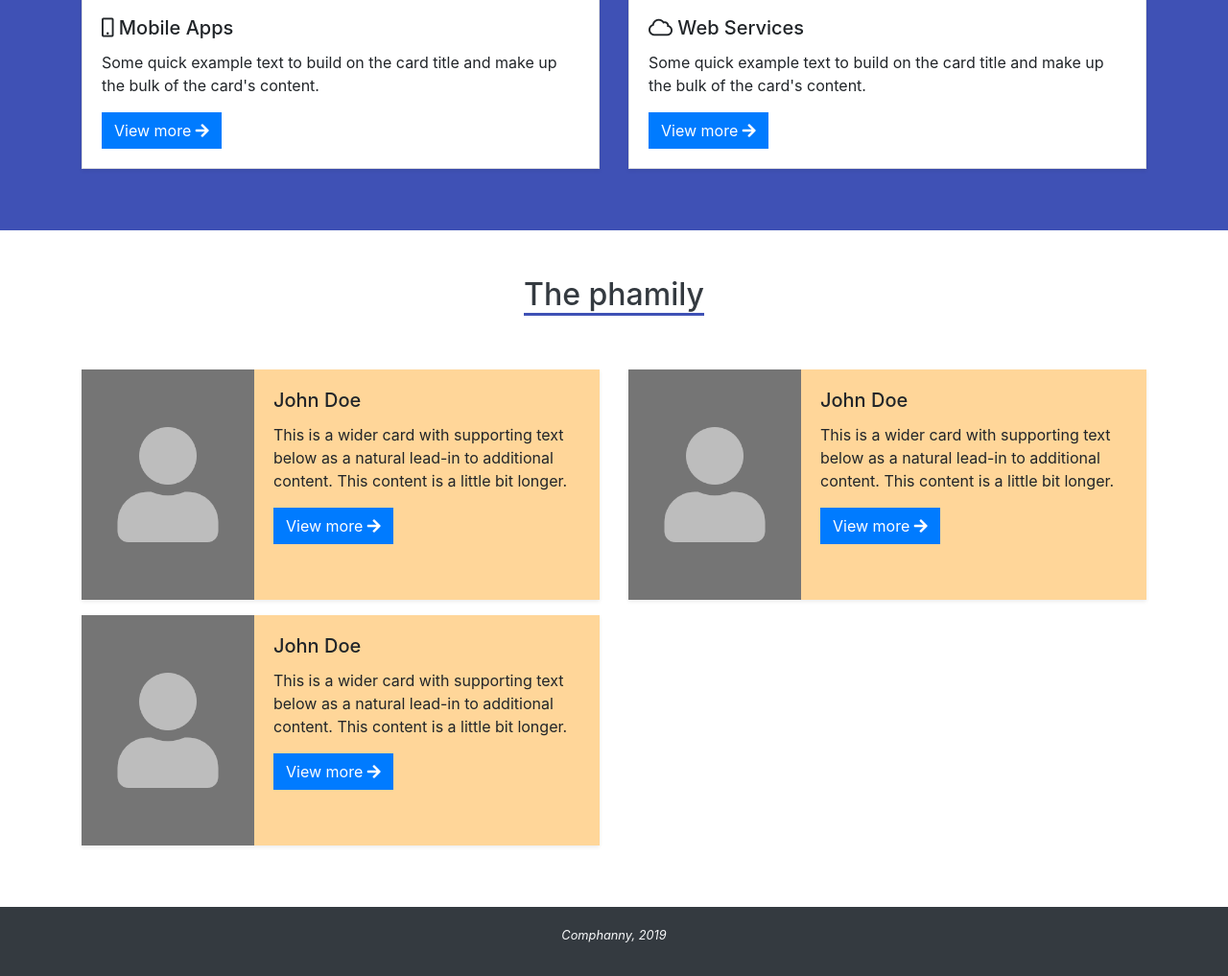
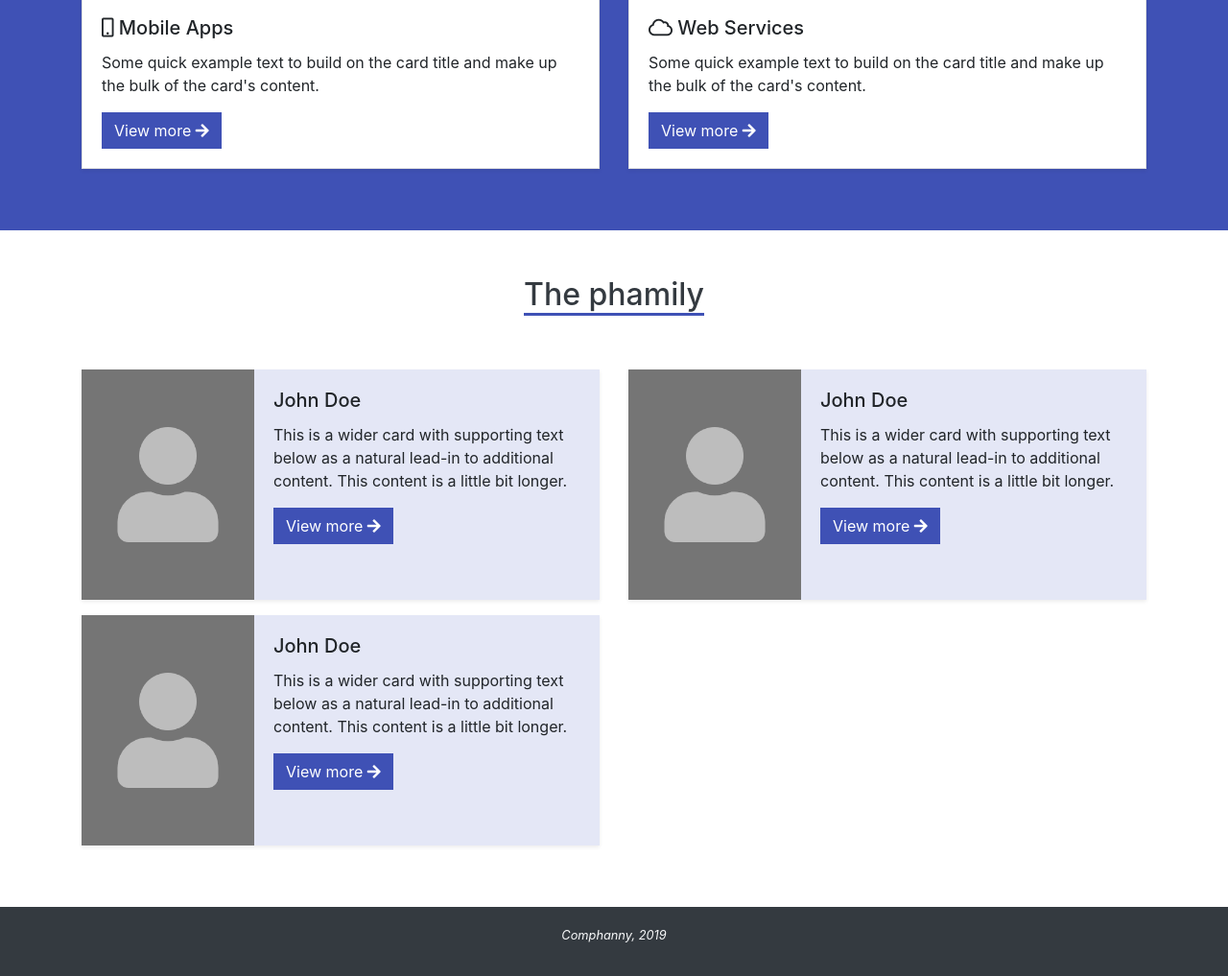
Before and after one commit to davinaleong/proj-comphanny-template, a website: page index.html in a window 1280 px wide. Shown: the part 1647-2664 px from the top of the page at 96% size. Drawn offline with Linux system fonts and the light colour scheme.

Commit message:
Finalized styles of home page

```diff
--- a/index.html
+++ b/index.html
@@ -68,7 +68,7 @@
               <div class="card-body">
                 <h5 class="card-title"><i class="far fa-browser"></i> Websites</h5>
                 <p class="card-text">Some quick example text to build on the card title and make up the bulk of the card's content.</p>
-                <a href="#" class="btn btn-primary">View more <i class="fa fa-arrow-right"></i></a>
+                <a href="#" class="btn btn-cphy-primary">View more <i class="fa fa-arrow-right"></i></a>
               </div>
             </div>
           </div>
@@ -78,7 +78,7 @@
               <div class="card-body">
                 <h5 class="card-title"><i class="far fa-globe"></i> Web Apps</h5>
                 <p class="card-text">Some quick example text to build on the card title and make up the bulk of the card's content.</p>
-                <a href="#" class="btn btn-primary">View more <i class="fa fa-arrow-right"></i></a>
+                <a href="#" class="btn btn-cphy-primary">View more <i class="fa fa-arrow-right"></i></a>
               </div>
             </div>
           </div>
@@ -88,7 +88,7 @@
               <div class="card-body">
                 <h5 class="card-title"><i class="far fa-mobile"></i> Mobile Apps</h5>
                 <p class="card-text">Some quick example text to build on the card title and make up the bulk of the card's content.</p>
-                <a href="#" class="btn btn-primary">View more <i class="fa fa-arrow-right"></i></a>
+                <a href="#" class="btn btn-cphy-primary">View more <i class="fa fa-arrow-right"></i></a>
               </div>
             </div>
           </div>
@@ -98,7 +98,7 @@
               <div class="card-body">
                 <h5 class="card-title"><i class="far fa-cloud"></i> Web Services</h5>
                 <p class="card-text">Some quick example text to build on the card title and make up the bulk of the card's content.</p>
-                <a href="#" class="btn btn-primary">View more <i class="fa fa-arrow-right"></i></a>
+                <a href="#" class="btn btn-cphy-primary">View more <i class="fa fa-arrow-right"></i></a>
               </div>
             </div>
           </div>
@@ -114,7 +114,7 @@
 
         <div class="row">
           <div class="col-12 col-lg-6">
-            <div class="card shadow-sm border-0 bg-cphy-secondary-light mb-3" style="max-width: 540px;">
+            <div class="card shadow-sm border-0 bg-cphy-primary-xlight mb-3" style="max-width: 540px;">
               <div class="row no-gutters">
                 <div class="col-md-4">
                   <img src="./images/placeholder-up.png" class="card-img" alt="Someone">
@@ -123,7 +123,7 @@
                   <div class="card-body">
                     <h5 class="card-title">John Doe</h5>
                     <p class="card-text">This is a wider card with supporting text below as a natural lead-in to additional content. This content is a little bit longer.</p>
-                    <a href="#" class="btn btn-primary">View more <i class="fa fa-arrow-right"></i></a>
+                    <a href="#" class="btn btn-cphy-primary">View more <i class="fa fa-arrow-right"></i></a>
                   </div>
                 </div>
               </div>
@@ -131,7 +131,7 @@
           </div>
 
           <div class="col-12 col-lg-6">
-            <div class="card shadow-sm border-0 bg-cphy-secondary-light mb-3" style="max-width: 540px;">
+            <div class="card shadow-sm border-0 bg-cphy-primary-xlight mb-3" style="max-width: 540px;">
               <div class="row no-gutters">
                 <div class="col-md-4">
                   <img src="./images/placeholder-up.png" class="card-img" alt="Someone">
@@ -140,7 +140,7 @@
                   <div class="card-body">
                     <h5 class="card-title">John Doe</h5>
                     <p class="card-text">This is a wider card with supporting text below as a natural lead-in to additional content. This content is a little bit longer.</p>
-                    <a href="#" class="btn btn-primary">View more <i class="fa fa-arrow-right"></i></a>
+                    <a href="#" class="btn btn-cphy-primary">View more <i class="fa fa-arrow-right"></i></a>
                   </div>
                 </div>
               </div>
@@ -148,7 +148,7 @@
           </div>
 
           <div class="col-12 col-lg-6">
-            <div class="card shadow-sm border-0 bg-cphy-secondary-light mb-3" style="max-width: 540px;">
+            <div class="card shadow-sm border-0 bg-cphy-primary-xlight mb-3" style="max-width: 540px;">
               <div class="row no-gutters">
                 <div class="col-md-4">
                   <img src="./images/placeholder-up.png" class="card-img" alt="Someone">
@@ -157,7 +157,7 @@
                   <div class="card-body">
                     <h5 class="card-title">John Doe</h5>
                     <p class="card-text">This is a wider card with supporting text below as a natural lead-in to additional content. This content is a little bit longer.</p>
-                    <a href="#" class="btn btn-primary">View more <i class="fa fa-arrow-right"></i></a>
+                    <a href="#" class="btn btn-cphy-primary">View more <i class="fa fa-arrow-right"></i></a>
                   </div>
                 </div>
               </div>
--- a/styles/_comphanny.scss
+++ b/styles/_comphanny.scss
@@ -1,6 +1,7 @@
 /// A: Colors
 $cphy-primary: map-get($theme-colors, "cphy-primary");
 $cphy-primary-light: lighten($cphy-primary, 30%);
+$cphy-primary-xlight: lighten($cphy-primary, 45%);
 $cphy-primary-dark: darken($cphy-primary, 30%);
 
 $cphy-secondary: map-get($theme-colors, "cphy-secondary");
@@ -9,6 +10,7 @@ $cphy-secondary-dark: darken($cphy-secondary, 10%);
 
 $cphy-colors: (
   "cphy-primary":       $cphy-primary,
+  "cphy-primary-xlight": $cphy-primary-xlight,
   "cphy-primary-light": $cphy-primary-light,
   "cphy-primary-dark":  $cphy-primary-dark,
 
```
Also changed, not shown: styles/styles.css, 1 other file.
